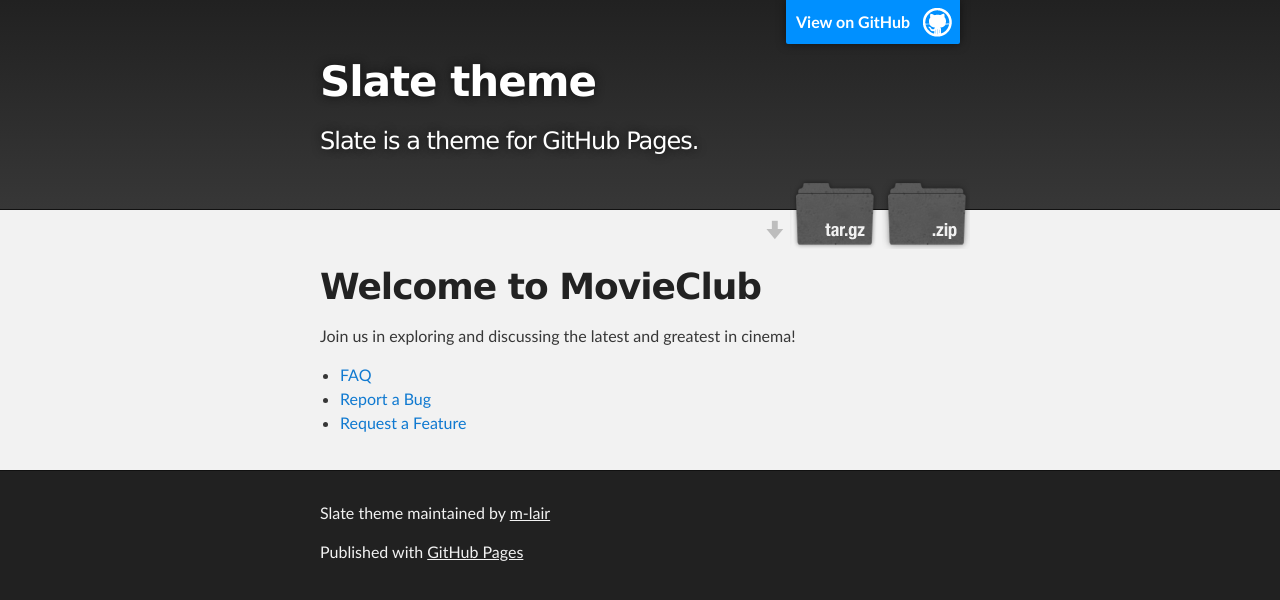
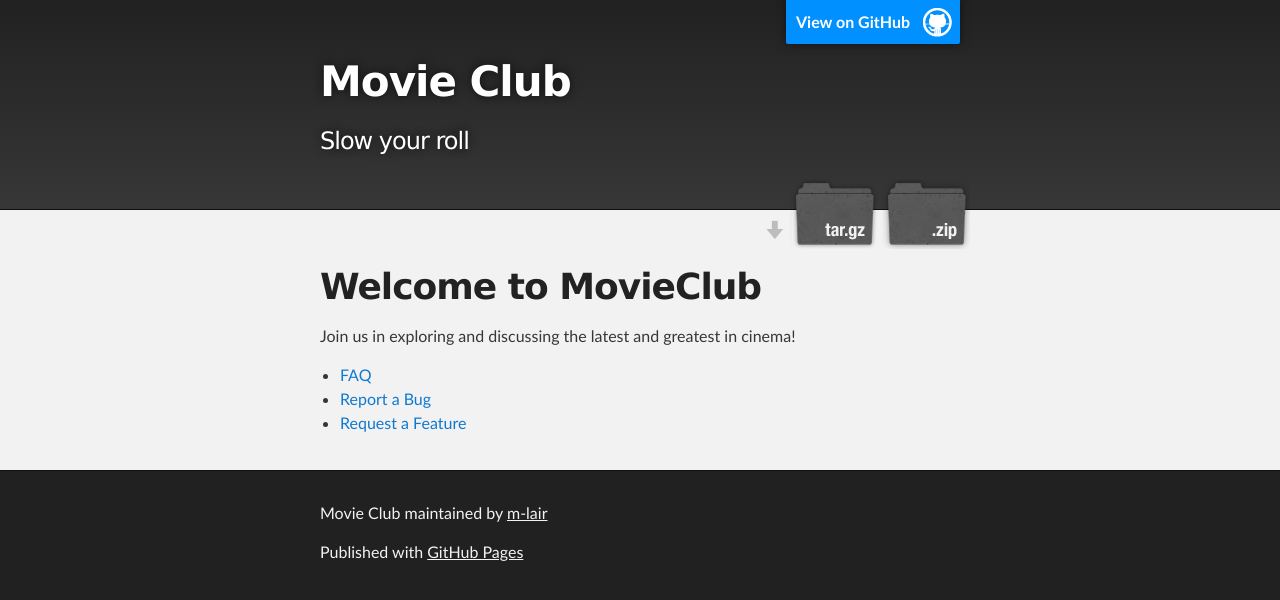
Before and after one commit to m-lair/MovieClub, a Jekyll site: the page built from docs/index.md, in a window 1280 px wide. Shown: the top 600 px of the page. Built offline with Jekyll 4.4.1, drawn with Linux system fonts in a browser that asks for light colours.

Commit message:
Update _config.yml

```diff
--- a/docs/_config.yml
+++ b/docs/_config.yml
@@ -1,5 +1,5 @@
-title: Slate theme
-description: Slate is a theme for GitHub Pages.
+title: Movie Club
+description: Slow your roll
 show_downloads: true
 google_analytics:
 theme: jekyll-theme-slate
```
